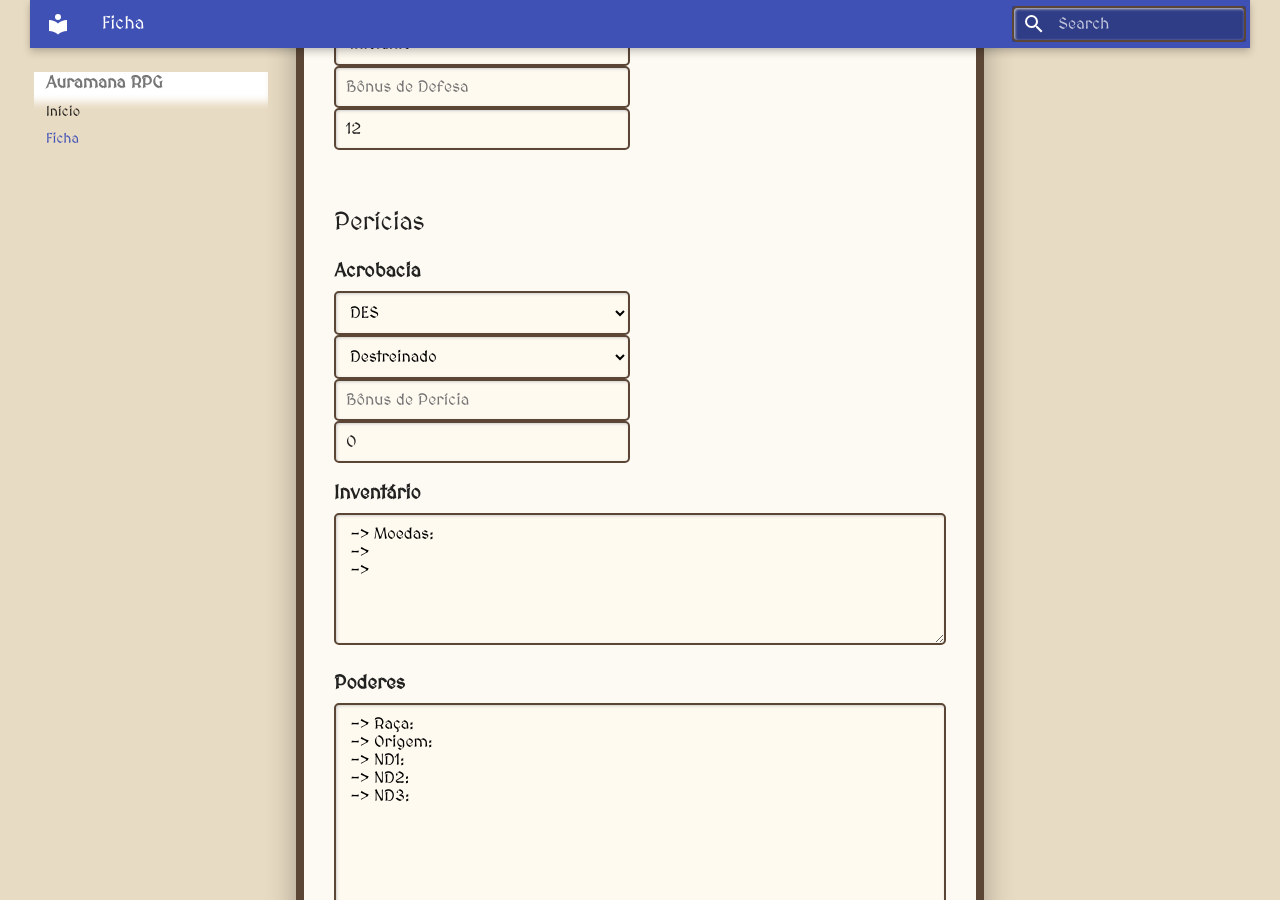
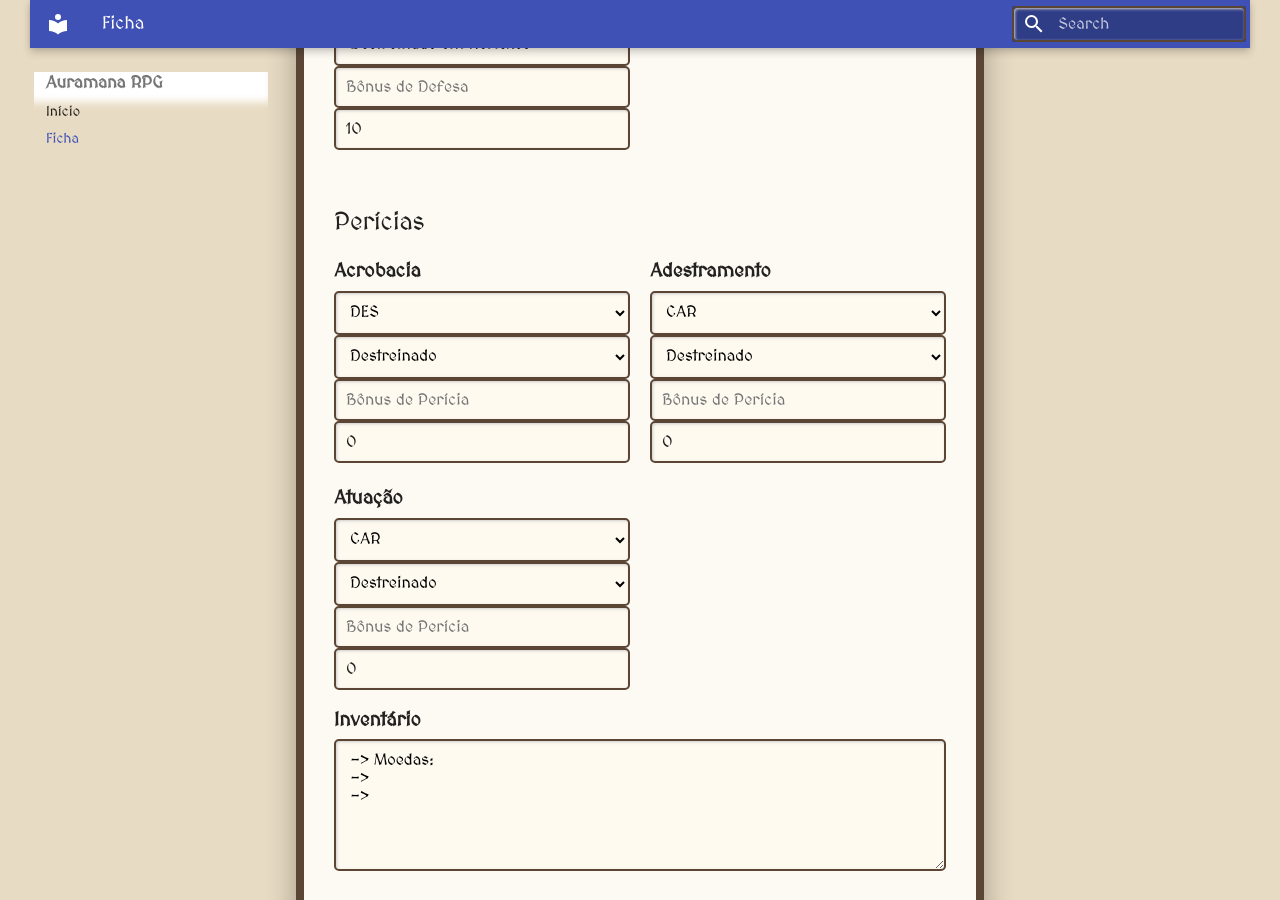
Before and after one commit to ozyssj/auramana-rpg, an MkDocs documentation site: the page built from docs/ficha.md, in a window 1280 px wide and 900 px high, scrolled down 1330 px. Built offline with MkDocs 1.6.1 and Material for MkDocs 9.7.7, drawn with Linux system fonts in a browser that asks for light colours.

Commit message:
Update ficha.md

```diff
--- a/docs/ficha.md
+++ b/docs/ficha.md
@@ -289,11 +292,13 @@
     <h2>Perícias</h2>
 
     <div class="pericias">
+
+
       <div class="pericia">
         <label>Acrobacia</label>
         <select class="atributo-pericia">
+          <option value="for">FOR</option>
           <option value="des" selected>DES</option>
-          <option value="for">FOR</option>
           <option value="con">CON</option>
           <option value="int">INT</option>
           <option value="sab">SAB</option>
@@ -308,6 +313,48 @@
         <input type="number" class="bonus-pericia" placeholder="Bônus de Perícia">
         <input type="number" class="valor-pericia" readonly>
       </div>
+
+      <div class="pericia">
+        <label>Adestramento</label>
+        <select class="atributo-pericia">
+          <option value="for">FOR</option>
+          <option value="des">DES</option>
+          <option value="con">CON</option>
+          <option value="int">INT</option>
+          <option value="sab">SAB</option>
+          <option value="car" selected>CAR</option>
+        </select>
+        <select class="treinamento-pericia">
+          <option value="0">Destreinado</option>
+          <option value="2">Iniciante</option>
+          <option value="4">Veterano (ND7)</option>
+          <option value="6">Mestre (ND13)</option>
+        </select>
+        <input type="number" class="bonus-pericia" placeholder="Bônus de Perícia">
+        <input type="number" class="valor-pericia" readonly>
+      </div>
+
+      <div class="pericia">
+        <label>Atuação</label>
+        <select class="atributo-pericia">
+          <option value="for">FOR</option>
+          <option value="des">DES</option>
+          <option value="con">CON</option>
+          <option value="int">INT</option>
+          <option value="sab">SAB</option>
+          <option value="car" selected>CAR</option>
+        </select>
+        <select class="treinamento-pericia">
+          <option value="0">Destreinado</option>
+          <option value="2">Iniciante</option>
+          <option value="4">Veterano (ND7)</option>
+          <option value="6">Mestre (ND13)</option>
+        </select>
+        <input type="number" class="bonus-pericia" placeholder="Bônus de Perícia">
+        <input type="number" class="valor-pericia" readonly>
+      </div>
+
+
     </div>
     </div>
  </div>
```
Also changed, not shown: other parts of docs/ficha.md (+4 -1 lines).
